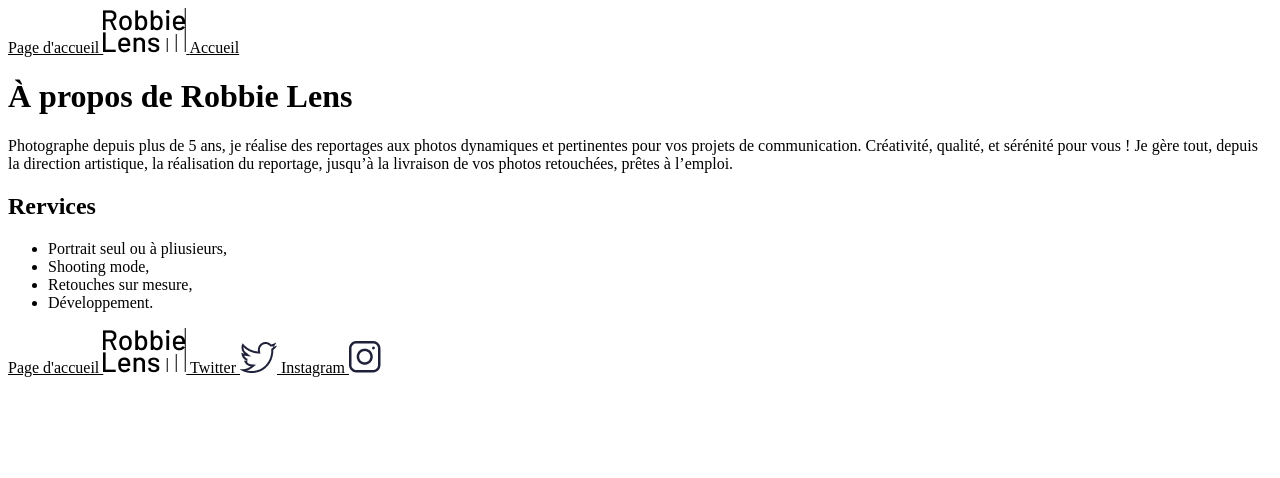
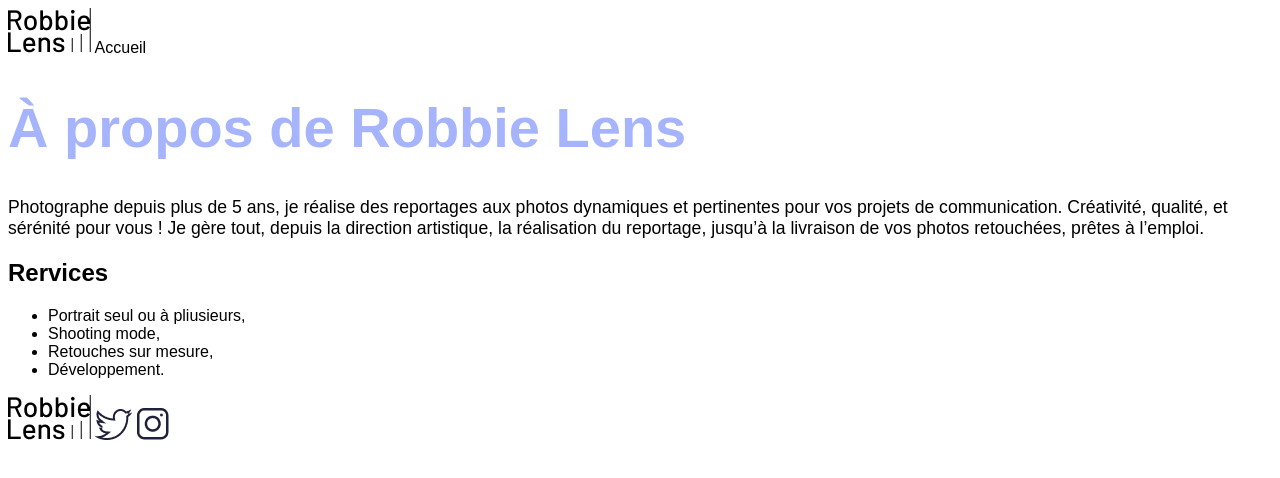
Before and after one commit to Hydro-78/Mooc-HTML-CSS, a plain HTML site: page a-propos.html in a window 1280 px wide. Drawn offline with Linux system fonts and the light colour scheme; a web font is replaced by a local one.

Commit message:
6eme sauvegarde - Changez l'apparence du texte

```diff
--- a/a-propos.html
+++ b/a-propos.html
@@ -5,11 +5,14 @@
     <meta charset="utf-8">
     <title>À propos - Robbie Lens Photographie</title>
     <link rel="stylesheet" href="style.css"/>
+    <link rel="preconnect" href="https://fonts.googleapis.com">
+    <link rel="preconnect" href="https://fonts.gstatic.com" crossorigin>
+    <link href="https : //fonts.googleapis.com/css2?family= Montserrat :wght@100 & display=swap" rel="stylesheet">
 </head>
 
 <body>
     <div>
-        <a href="index.html">Page d'accueil
+        <a href="index.html">
             <img src="images/logo.png" alt="Logo Robbie Lens"/>
         </a>
         <a href="index.html">Accueil</a>
@@ -28,13 +31,14 @@
         <li>Développement.</li>
     </ul>
     <div>
-        <a href="index.html">Page d'accueil
+
+        <a href="index.html">
             <img src="images/logo.png" alt="Logo Robbie Lens"/>
         </a>
-        <a target="_blank" href="https://twitter.com/">Twitter
+        <a target="_blank" href="https://twitter.com/">
             <img src="images/twitter.png" alt="Logo twitter"/>
         </a>
-        <a target="_blank" href="https://www.instagram.com/">Instagram
+        <a target="_blank" href="https://www.instagram.com/">
             <img src="images/instagram.png" alt="Logo instagram"/>
         </a>
     </div>
--- a/style.css
+++ b/style.css
@@ -1,2 +1,22 @@
-a {color: black;}
-.important {color: #A5B4FC;}
+body {
+    font-size: 1em;
+    font-family: 'Manrope', sans-serif;
+     }
+
+a {
+    color: black;
+    text-decoration: none;
+  }
+
+em {
+    color: #A5B4FC;
+    font-style: normal;
+   }
+
+h1 {
+    color: #A5B4FC;
+    font-size: 3.5em;
+    font-family: 'Montserrat', sans-serif;
+   }
+
+p { font-size: 1.1em;}
```
Also changed, not shown: index.html (+6 -3 lines).
